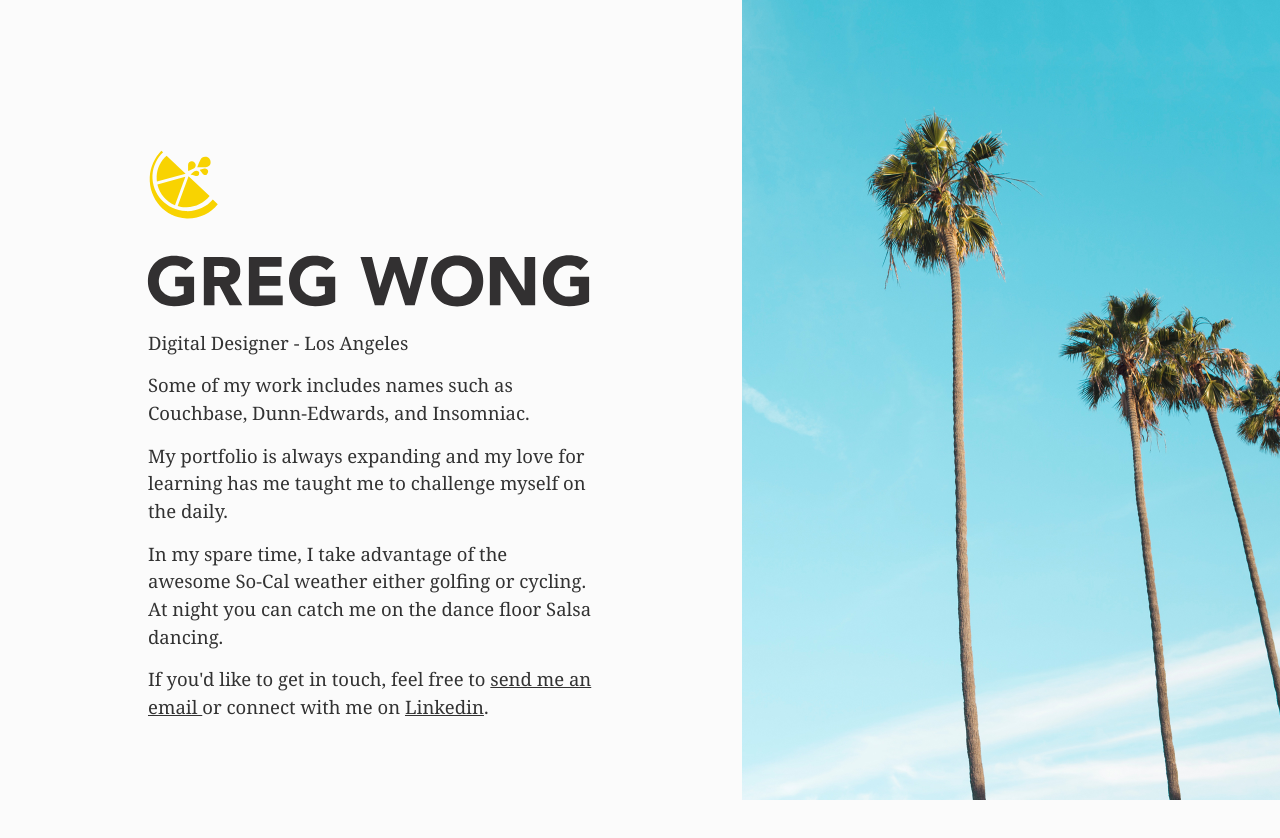
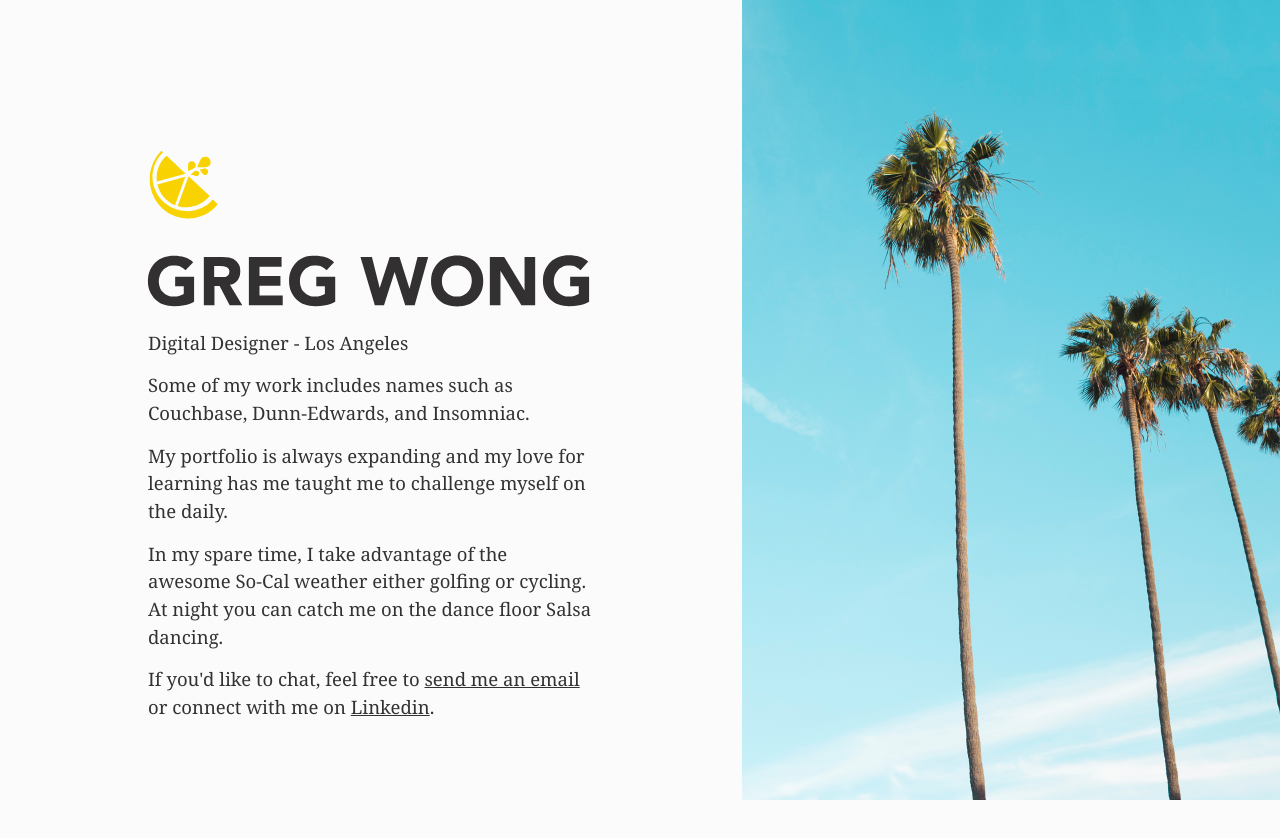
Before and after one commit to gregwong/gregtwong, a plain HTML site: page 2016/index.html in a window 1280 px wide. Drawn offline with Linux system fonts and the light colour scheme.

Commit message:
Copy change

```diff
--- a/2016/index.html
+++ b/2016/index.html
@@ -177,7 +177,7 @@
 
         <p>In my spare time, I take advantage of the awesome So-Cal weather either golfing or cycling. At night you can catch me on the dance floor Salsa dancing.</p>
 
-        <p>If you'd like to get in touch, feel free to <a href="mailto:hello@gregtwong.com">send me an email </a>or connect with me on <a href="http://www.linkedin.com/pub/gregory-wong/32/209/585">Linkedin</a>.</p>
+        <p>If you'd like to chat, feel free to <a href="mailto:hello@gregtwong.com">send me an email </a>or connect with me on <a href="http://www.linkedin.com/pub/gregory-wong/32/209/585">Linkedin</a>.</p>
 
       </section>
     </div>
```
